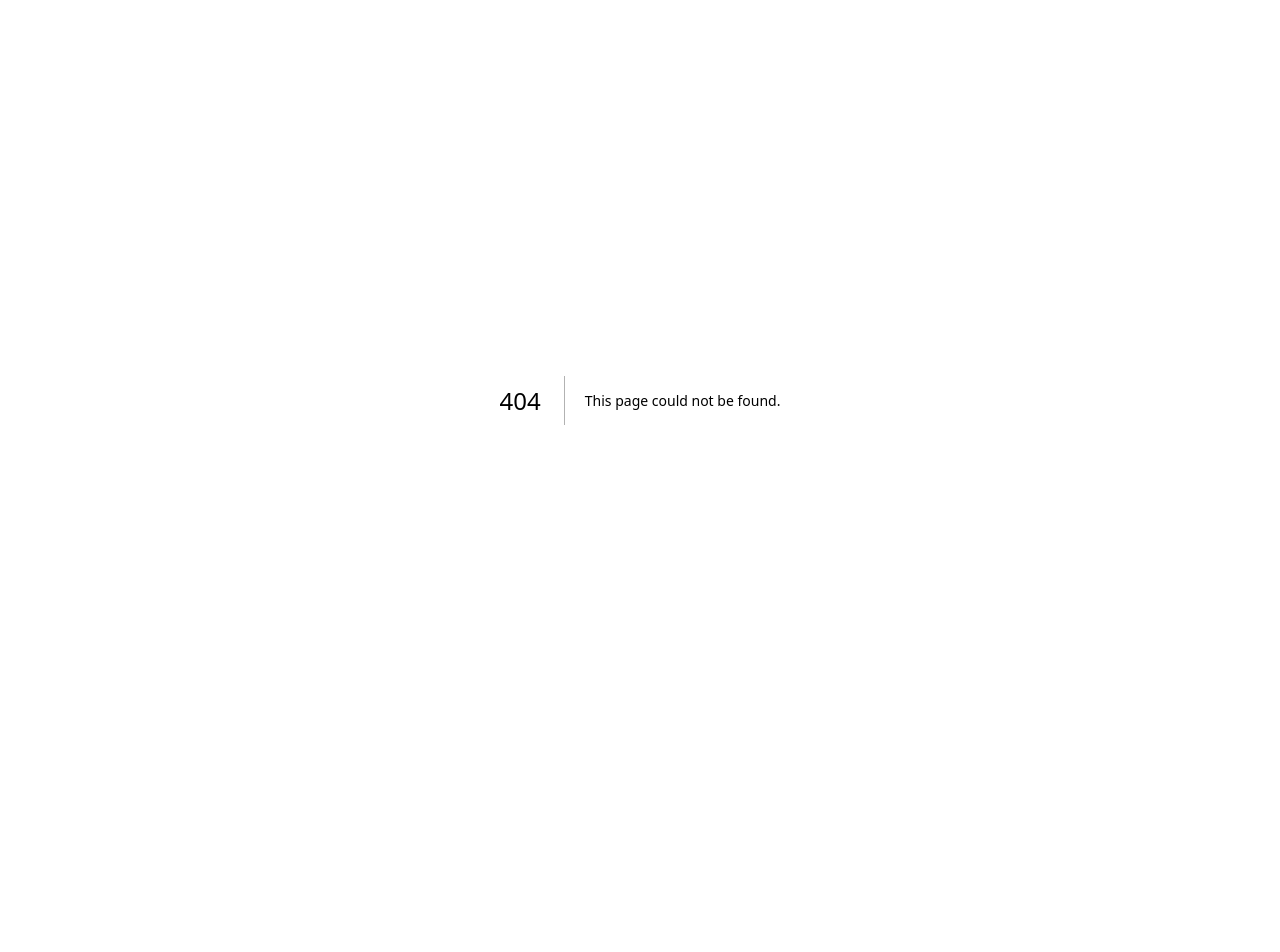
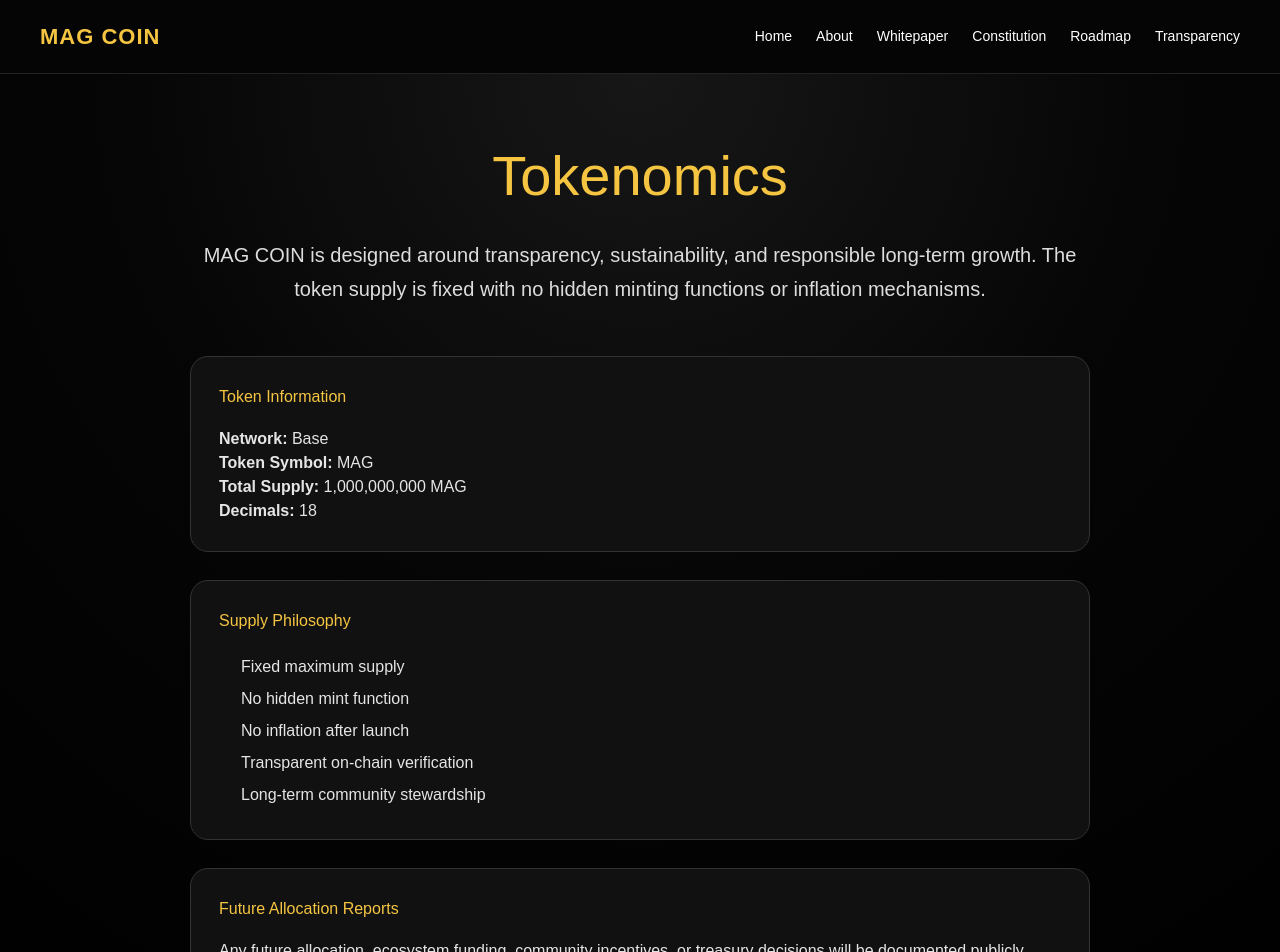
Before and after one commit to MAGZOWN/mag-coin-website, a Next.js app: page /tokenomics in a window 1280 px wide. Before the commit this address had no page. Shown: the top 952 px of the page. Before the commit the page ends 800 px from the top, so only its background shows below. Built offline with nearby package versions, Linux system fonts and the light colour scheme.

Commit message:
Add Tokenomics page

```diff
--- /dev/null
+++ b/app/tokenomics/page.tsx
@@ -0,0 +1,106 @@
+import type { CSSProperties } from "react";
+import Navbar from "../components/Navbar";
+import Footer from "../components/Footer";
+
+export default function Tokenomics() {
+  return (
+    <>
+      <Navbar />
+
+      <main style={styles.main}>
+        <section style={styles.container}>
+          <h1 style={styles.title}>Tokenomics</h1>
+
+          <p style={styles.subtitle}>
+            MAG COIN is designed around transparency, sustainability, and
+            responsible long-term growth. The token supply is fixed with no
+            hidden minting functions or inflation mechanisms.
+          </p>
+
+          <div style={styles.card}>
+            <h2 style={styles.heading}>Token Information</h2>
+
+            <p><strong>Network:</strong> Base</p>
+            <p><strong>Token Symbol:</strong> MAG</p>
+            <p><strong>Total Supply:</strong> 1,000,000,000 MAG</p>
+            <p><strong>Decimals:</strong> 18</p>
+          </div>
+
+          <div style={styles.card}>
+            <h2 style={styles.heading}>Supply Philosophy</h2>
+
+            <ul style={styles.list}>
+              <li>Fixed maximum supply</li>
+              <li>No hidden mint function</li>
+              <li>No inflation after launch</li>
+              <li>Transparent on-chain verification</li>
+              <li>Long-term community stewardship</li>
+            </ul>
+          </div>
+
+          <div style={styles.card}>
+            <h2 style={styles.heading}>Future Allocation Reports</h2>
+
+            <p>
+              Any future allocation, ecosystem funding, community incentives,
+              or treasury decisions will be documented publicly through the
+              Transparency and Audit sections of this website.
+            </p>
+          </div>
+        </section>
+      </main>
+
+      <Footer />
+    </>
+  );
+}
+
+const styles: Record<string, CSSProperties> = {
+  main: {
+    minHeight: "100vh",
+    background:
+      "radial-gradient(circle at top,#171717 0%,#050505 45%,#000000 100%)",
+    color: "#fff",
+    padding: "60px 24px",
+    fontFamily: "Arial,sans-serif",
+  },
+
+  container: {
+    maxWidth: "900px",
+    margin: "0 auto",
+  },
+
+  title: {
+    color: "#f5c542",
+    fontSize: "56px",
+    textAlign: "center",
+    marginBottom: "20px",
+  },
+
+  subtitle: {
+    textAlign: "center",
+    color: "#ddd",
+    fontSize: "20px",
+    lineHeight: "1.7",
+    marginBottom: "50px",
+  },
+
+  card: {
+    background: "#111",
+    border: "1px solid #333",
+    borderRadius: "18px",
+    padding: "28px",
+    marginBottom: "28px",
+    color: "#e5e5e5",
+  },
+
+  heading: {
+    color: "#f5c542",
+    marginBottom: "18px",
+  },
+
+  list: {
+    paddingLeft: "22px",
+    lineHeight: "2",
+  },
+};
```
